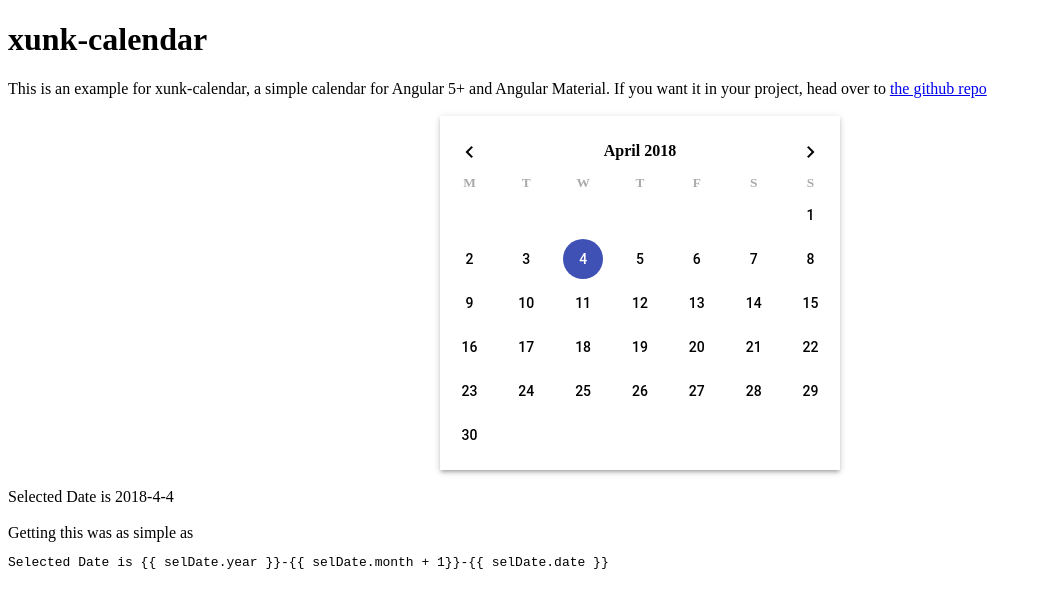
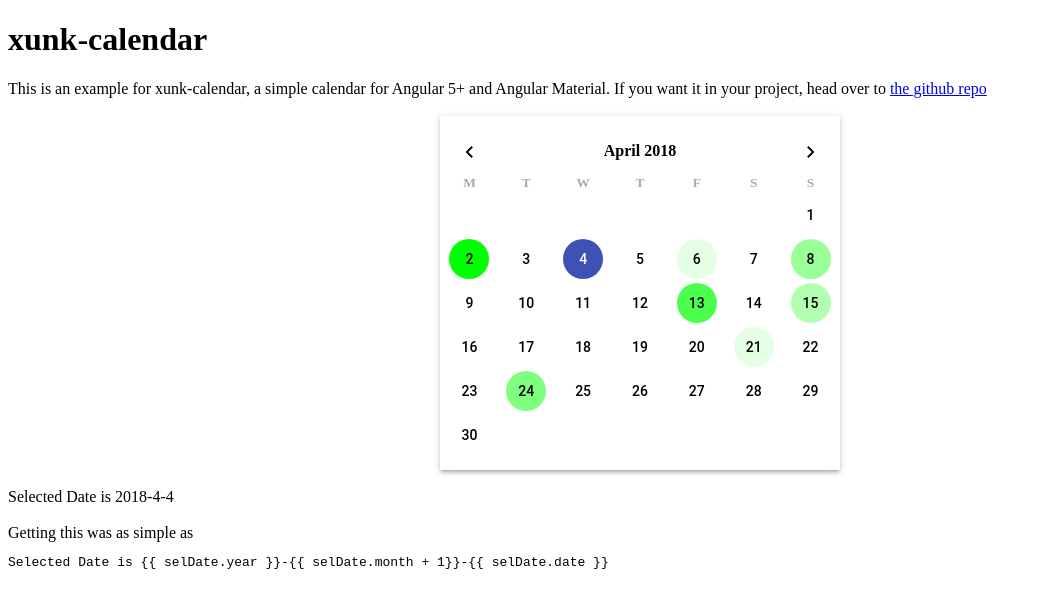
Before and after one commit to radialapps/xunk-calendar, an Angular app: page / in a window 1280 px wide. Shown: the top 608 px of the page, without its empty margins (0-1042 px from the left). Built offline with nearby package versions, Linux system fonts and the light colour scheme.

Commit message:
Add better heat map demo

```diff
--- a/src/app/app.component.ts
+++ b/src/app/app.component.ts
@@ -11,13 +11,27 @@ export class AppComponent implements OnInit {
 
   public selDate = { date: 1, month: 1, year: 1 };
 
-  public heatmap = {
-    20180604: 0.5,
-    20180709: 0.2
-  };
+  public heatmap = {} as any;
 
   ngOnInit() {
       this.selDate = XunkCalendarModule.getToday();
+      this.heatmap = this.genDemoHeatmap();
+  }
+
+  /** Generates a demo heatmap */
+  genDemoHeatmap(): any {
+    const year = new Date().getFullYear();
+    const heatmap = {};
+    for (let m = 1; m <= 12; m++) {
+      const month = XunkCalendarModule.zeroPad(m, 2);
+      const entries = {'02': 1.0, '06': 0.1, '08': 0.4, '13': 0.7, '15': 0.3, '21': 0.1, '24': 0.5} as any;
+      for (const key in entries) {
+        if (key in entries) {
+          heatmap[Number(year.toString() + month.toString() + key)] = entries[key];
+        }
+      }
+    }
+    return heatmap;
   }
 
   /** Log changes in date */
--- a/src/xunk-calendar/xunk-calendar.component.ts
+++ b/src/xunk-calendar/xunk-calendar.component.ts
@@ -48,6 +48,13 @@ import { Component, OnInit, Input, Output, EventEmitter } from '@angular/core';
         month: dateNow.getMonth(),
         year: dateNow.getFullYear()
       };
+    }
+
+    /** Pad number with zeros */
+    public static zeropad(num, padlen, padchar = '0'): string {
+      const pad_char = typeof padchar !== 'undefined' ? padchar : '0';
+      const pad = new Array(1 + padlen).join(pad_char);
+      return (pad + num).slice(-pad.length);
     }
 
     /** CalendarComponent */
@@ -169,18 +176,12 @@ import { Component, OnInit, Input, Output, EventEmitter } from '@angular/core';
 
     /** Gets the heat map color */
     public getHM(day): string {
-      const ind = (this.zeropad(this.openPage.year, 4) + this.zeropad(this.openPage.month + 1, 2) + this.zeropad(day, 2));
+      const zeropad = XunkCalendarComponent.zeropad;
+      const ind = (zeropad(this.openPage.year, 4) + zeropad(this.openPage.month + 1, 2) + zeropad(day, 2));
       if (ind in this.heatmap) {
         return `rgba(${this.RGB_HM.R}, ${this.RGB_HM.G}, ${this.RGB_HM.B}, ${this.heatmap[ind]})`;
       } else {
         return 'inherit';
       }
     }
-
-    /** Pad number with zeros */
-    private zeropad(num, padlen, padchar = '0') {
-        const pad_char = typeof padchar !== 'undefined' ? padchar : '0';
-        const pad = new Array(1 + padlen).join(pad_char);
-        return (pad + num).slice(-pad.length);
-    }
 }
--- a/src/xunk-calendar/xunk-calendar.module.ts
+++ b/src/xunk-calendar/xunk-calendar.module.ts
@@ -26,4 +26,9 @@ export class XunkCalendarModule {
     public static getToday(): any {
       return XunkCalendarComponent.getToday();
     }
+
+    /** Pad number with zeros */
+    public static zeroPad(num, padlen, padchar = '0'): string {
+        return XunkCalendarComponent.zeropad(num, padlen, padchar);
+    }
 }
```
Also changed, not shown: 1 other file (tests, documents, lock files or other folders).
